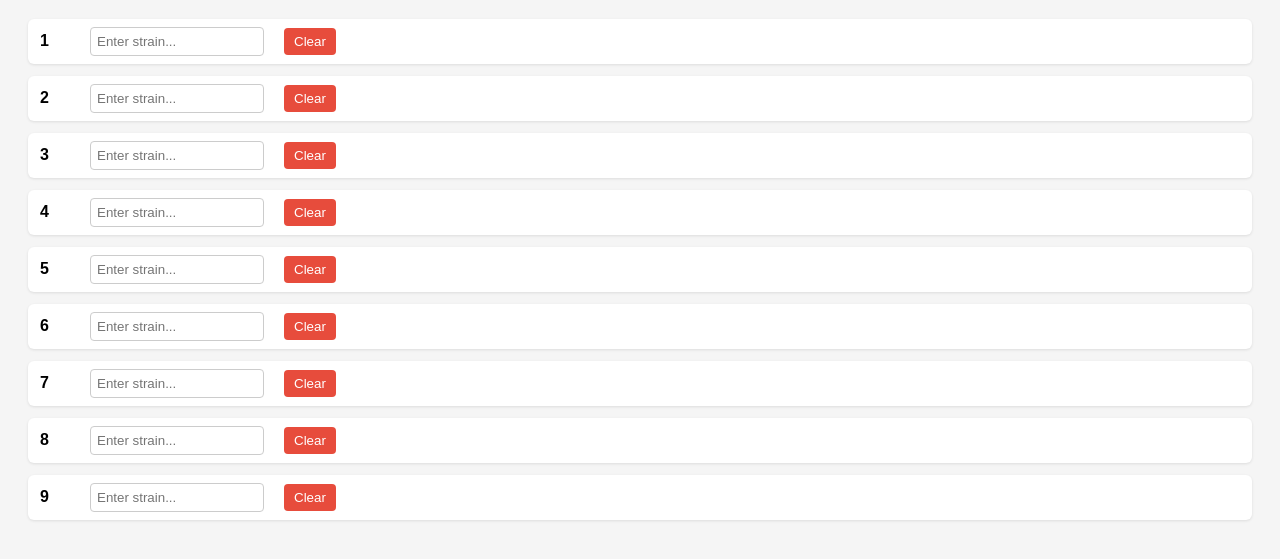
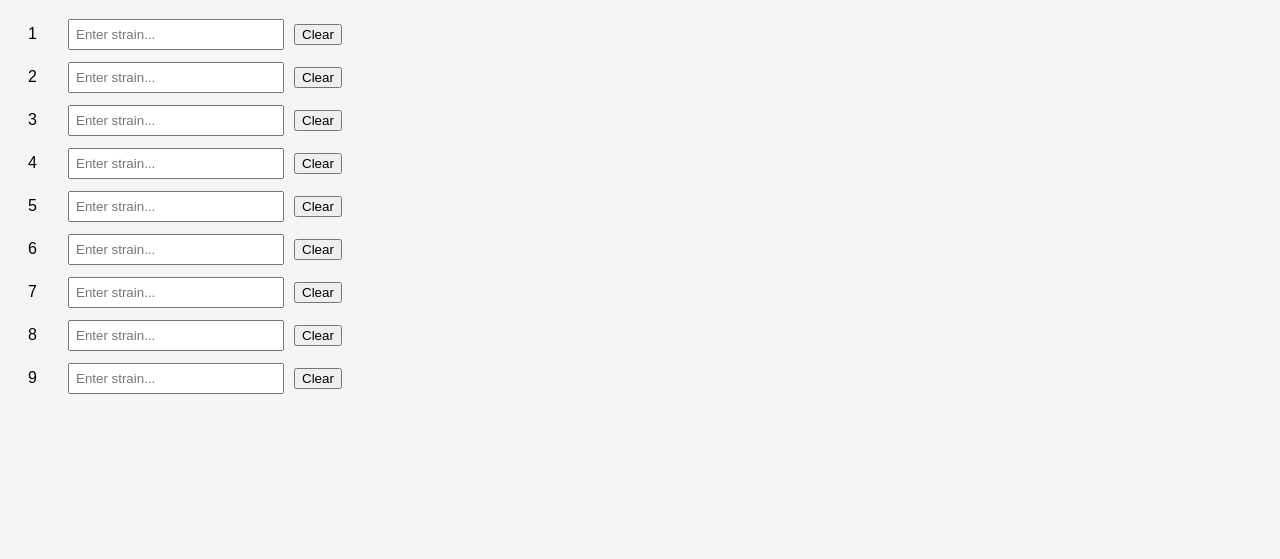
Before and after one commit to bsaltz22/capsule-tracker, a plain HTML site: page index.html in a window 1280 px wide. Shown: the part 89-648 px from the top of the page. Drawn offline with Linux system fonts and the light colour scheme.

Commit message:
Update index.html

```diff
--- a/index.html
+++ b/index.html
@@ -15,36 +15,14 @@
     }
     .capsule {
       margin-bottom: 12px;
-      background: #fff;
-      padding: 8px 12px;
-      border-radius: 6px;
-      box-shadow: 0 1px 3px rgba(0,0,0,0.1);
-
-      display: flex;
-      align-items: center;
-      gap: 20px; /* <— This sets nice spacing between label/input/button */
     }
     label {
-      width: 30px;
-      font-weight: bold;
+      display: inline-block;
+      width: 40px;
     }
     input {
-      flex: none;
-      width: 160px; /* you can adjust this narrower if you want */
+      width: 200px;
       padding: 6px;
-      border: 1px solid #ccc;
-      border-radius: 4px;
-    }
-    button {
-      padding: 6px 10px;
-      border: none;
-      border-radius: 4px;
-      background: #e74c3c;
-      color: white;
-      cursor: pointer;
-    }
-    button:hover {
-      background: #c0392b;
     }
   </style>
 </head>
@@ -71,6 +49,7 @@
 
   const button = document.createElement('button');
   button.textContent = 'Clear';
+  button.style.marginLeft = '10px';
   button.addEventListener('click', () => {
     input.value = '';
     localStorage.removeItem('capsule_' + i);
@@ -81,6 +60,7 @@
   div.appendChild(button);
   container.appendChild(div);
 }
+
   </script>
 </body>
 </html>
```
Lines whose indentation alone changed are shown as unchanged.
